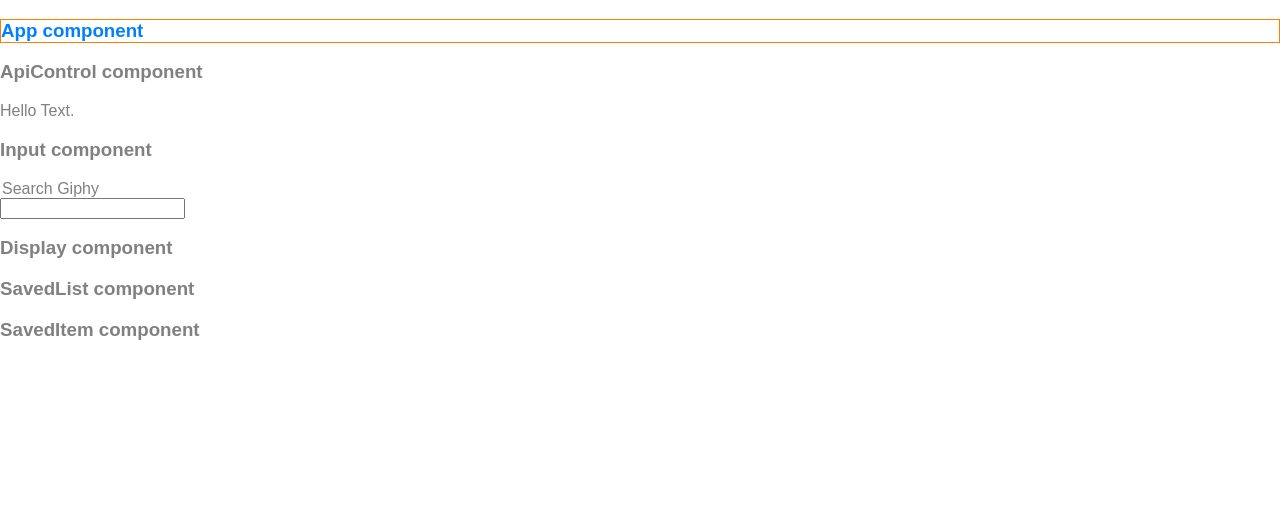
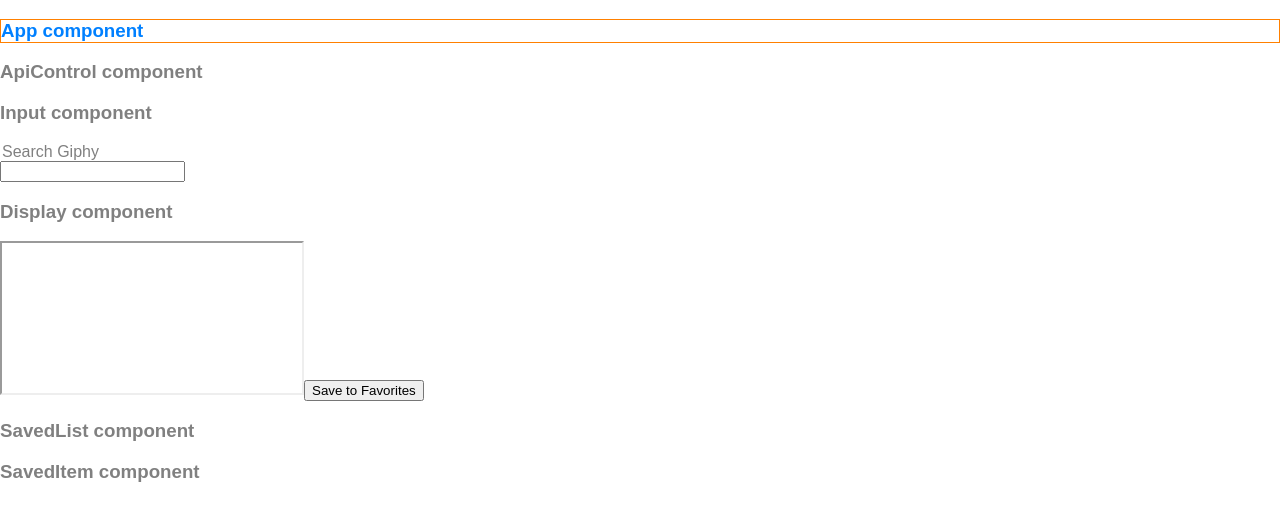
Before and after one commit to skillitzimberg/live-giphy, a React app: page / in a window 1280 px wide. Shown: the top 520 px of the page. Built offline with nearby package versions, Linux system fonts and the light colour scheme; no server answers.

Commit message:
pass search term and api response url to Display.

```diff
--- a/src/components/ApiControl.jsx
+++ b/src/components/ApiControl.jsx
@@ -8,8 +8,7 @@ class ApiControl extends React.Component {
   constructor(props) {
     super(props);
     this.state = {
-      inputText: 'Hello Text.',
-      showDisplay: true,
+      searchText: '',
       displayUrl: ''
     };
     this.handleTextChange = this.handleTextChange.bind(this);
@@ -17,13 +16,18 @@ class ApiControl extends React.Component {
 
   handleTextChange(event) {
     event.preventDefault();
-    console.log('handleTextChange', event.target.value);
-    this.setState({inputText: event.target.value});
-    fetch(`https://cors-anywhere.herokuapp.com/https://api.giphy.com/v1/gifs/search?api_key=${api_key}&q=${this.state.inputText}&limit=1`)
-      .then(response => response.json())
-      .then(data => {
-        this.setState({displayUrl: data['data'][0].embed_url});
-        console.log('url', data['data'][0].embed_url);
+    const inputText = event.target.value;
+    const url = `https://cors-anywhere.herokuapp.com/https://api.giphy.com/v1/gifs/search?api_key=${api_key}&q=${inputText}&limit=1`;
+    fetch(url)
+      .then((response) => response.json())
+      .then((data) => {
+        if(data['data'] && data['data'][0]) {
+          console.log('data', inputText, data);
+          this.setState({
+            searchText: inputText,
+            displayUrl: data['data'][0].embed_url
+          });
+        }
       });
   }
 
@@ -34,7 +38,9 @@ class ApiControl extends React.Component {
         <p>{this.state.inputText}</p>
         <Input
           onTextChange={this.handleTextChange}/>
-        {this.state.showDisplay && <Display />}
+        <Display
+          searchText={this.state.searchText}
+          embedUrl={this.state.displayUrl}/>
         <SavedList />
       </div>
     );
--- a/src/components/Display.jsx
+++ b/src/components/Display.jsx
@@ -1,26 +1,24 @@
 import React from 'react';
-// import styles from './App.css';
+import PropTypes from 'prop-types';
 
-class Display extends React.Component {
-  constructor(props) {
-    super(props);
-  }
 
-  componentDidMount() {
-    console.log('display did mount');
-  }
-
-  componentWillUnmount() {
-    console.log('display will unmount');
-  }
-
-  render() {
-    return (
+function Display(props) {
+  return (
+    <div>
+      <h3>Display component</h3>
+      <div>{props.searchText}</div>
       <div>
-        <h3>Display component</h3>
+        <iframe src={props.embedUrl} frameBorder="1" allowFullScreen>
+        </iframe>
+        <button type='submit'>Save to Favorites</button>
       </div>
-    );
-  }
+    </div>
+  );
 }
 
+Display.propTypes = {
+  searchText: PropTypes.string,
+  embedUrl: PropTypes.string
+};
+
 export default Display;
```
